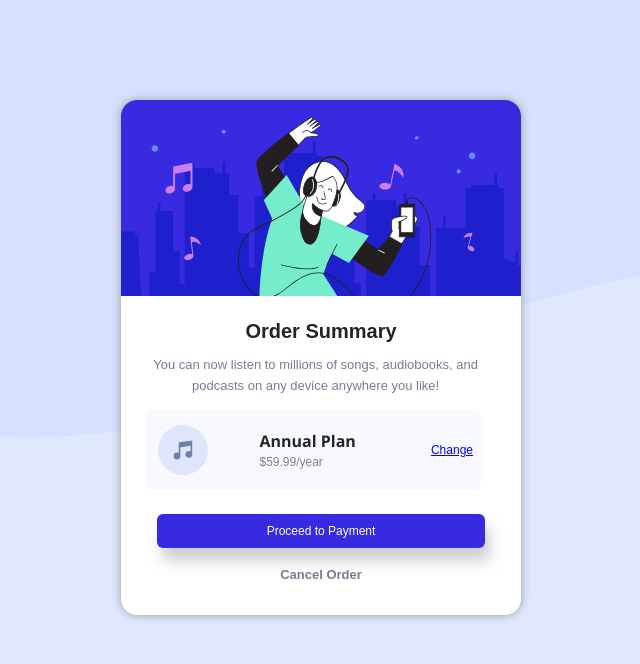
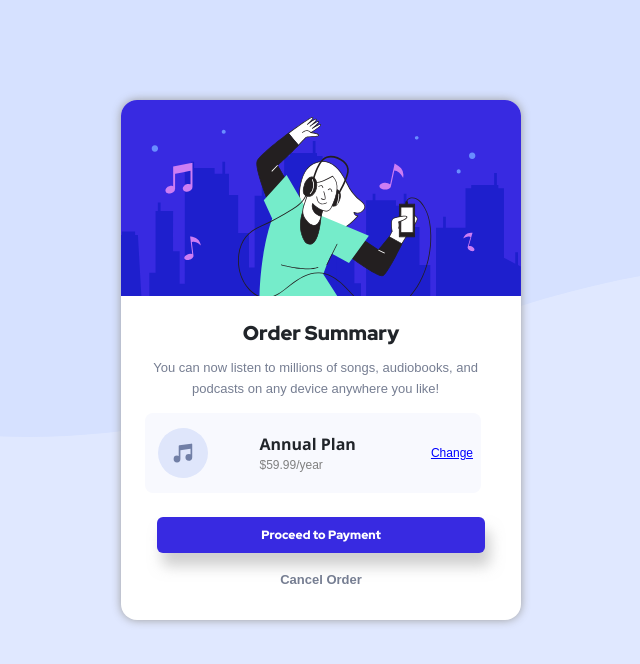
Before and after one commit to demiladebdm/order_summary_challenge, a plain HTML site: page index.html in a window 1280 px wide. Shown: the whole page, without its empty margins (319-959 px from the left). Drawn offline with Linux system fonts and the light colour scheme.

Commit message:
git commit

```diff
--- a/index.html
+++ b/index.html
@@ -4,6 +4,7 @@
     <meta name="viewport" content="width=device-width, initial-scale =1.0">
     <meta http-equiv="X-UA-Compatible" content="IE=edge">
     <link rel="stylesheet" href="./style.css">
+    <link rel="icon" type="image/png" sizes="favicon-32x32" href="./order-summary-component-main/images/favicon-32x32.png">
     <title>Frontend Mentor | Order summary card</title>
 </head>
 <body>
--- a/style.css
+++ b/style.css
@@ -1,3 +1,5 @@
+@import url('https://fonts.googleapis.com/css2?family=Red+Hat+Display:wght@900&family=Roboto:ital@1&display=swap');
+
 html {
     box-sizing: border-box;
 }
```
